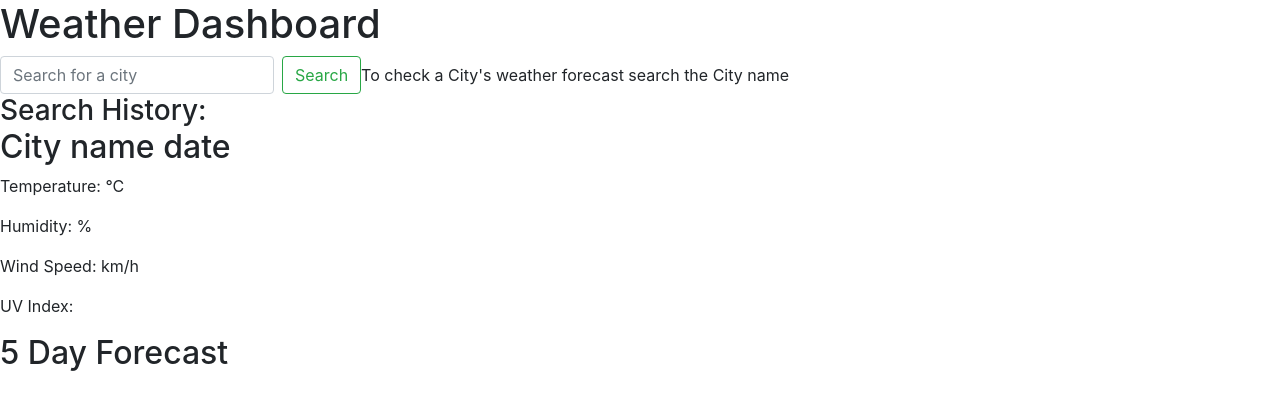
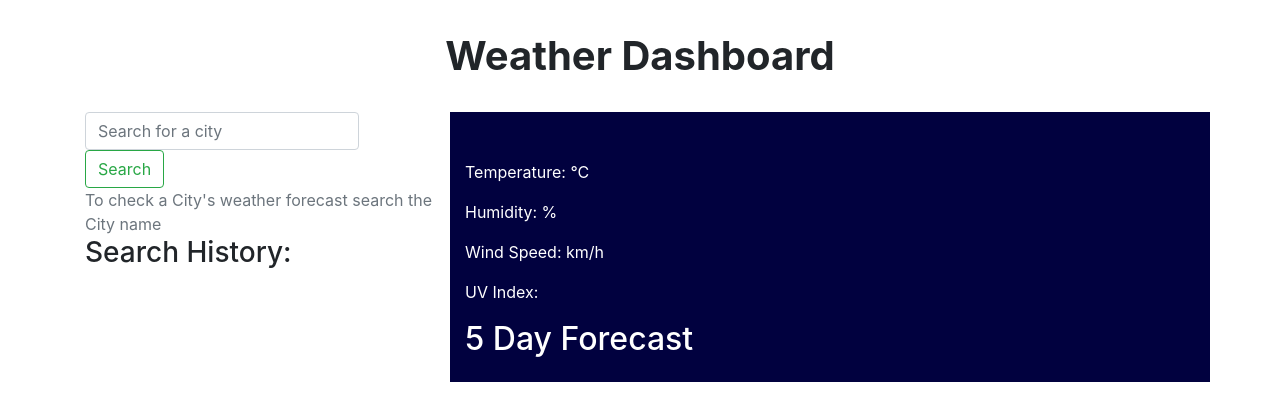
Before and after one commit to ClareRadtke/WeatherApp, a plain HTML site: page index.html in a window 1280 px wide. Drawn offline with nearby package versions, Linux system fonts and the light colour scheme.

Commit message:
Styling WIP. MVP achieved

```diff
--- a/assets/css/styles.css
+++ b/assets/css/styles.css
@@ -0,0 +1,26 @@
+header {
+  margin: 2em 0;
+}
+
+main {
+  color: white;
+  background-color: rgb(1, 1, 63);
+  padding-top: 1em;
+  padding-bottom: 1em;
+
+}
+
+#dailyForecast li {
+  color: white;
+  background-color: rgb(4, 37, 99);
+}
+
+#uvIndex {
+  padding: 0 .5em;
+}
+
+.list-group-item {
+  padding-left: .5em;
+  padding-right: 0;
+  margin-right: .5em;
+}
--- a/assets/scripts/script.js
+++ b/assets/scripts/script.js
@@ -2,9 +2,8 @@
 // disable search button until page loads info from last search
 // if <h2>City name<h2> matches last search value then search button active,
 // if not then disable search button, **always have active on page load & reload
-// manage any errors with throw and catch - ensure user gets notified
-
 //potential errors **entering a search term that is not a city
+//- if 202 returned then push to search histroy else alert "please enter a city name to view the forecast"
 
 const now = moment();
 const date = now.format("ddd, DD MMM YYYY");
--- a/index.html
+++ b/index.html
@@ -11,77 +11,45 @@
 
 <body>
   <header>
-    <h1>Weather Dashboard</h1>
+    <h1 class="text-center font-weight-bold">Weather Dashboard</h1>
   </header>
-
-  <aside>
+  <div id="mainContent" class="container">
+    <div class="row justify-content-between">
+      <aside class="col-sm-6 col-lg-4">
         <form class="form-inline my-2 my-lg-0" id="searchForm">
 
           <input id="search" name="search" class="form-control mr-sm-2" type="search" placeholder="Search for a city" aria-label="Search" pattern="[A-z\s\W]*">
           <button id="search-btn" class="btn btn-outline-success my-2 my-sm-0" type="button">Search</button>
-      <label for="search">To check a City's weather forecast search the City name</label>
+          <label for="search" class="text-muted">To check a City's weather forecast search the City name</label>
         </form>
 
         <div id="history" class="list-group-flush">
           <h3 class="list-group">Search History:</h3>
-      <!-- <a href="#" class="list-group-item list-group-item-action">search 1</a>
-      <a href="#" class="list-group-item list-group-item-action">search 2</a>
-      <a href="#" class="list-group-item list-group-item-action">search 3</a>
-      <a href="#" class="list-group-item list-group-item-action">search 4</a> -->
+          <!-- Search history values display here -->
         </div>
-
       </aside>
 
-  <main>
-    <conatiner>
-      <h2>
-        <span id="cityName">City name </span>
-        <span id="todaysDate">date</span>
-        <img id="weatherIcon"></i>
-      </h2>
+      <main class="col-sm-12 col-lg-8">
+        <container>
+            <h2 id="cityName"></h2>
+            <span id="todaysDate"></span>
+            <img id="weatherIcon"/>
           <p>Temperature: <span id="temp"></span> °C</p>
           <p>Humidity: <span id="humidity"></span> %</p>
           <p>Wind Speed: <span id="windSpeed"></span> km/h</p>
           <p>UV Index: <span id="uvIndex"></span></p>
-    </conatiner>
+        </container>
 
-    <div>
+        <div id="dailyForecast">
           <h2>5 Day Forecast</h2>
           <ul id="forecastContainer" class="list-group list-group-horizontal">
-        <!-- <li class="list-group-item">
-          <h5 class="card-title">date</h5>
-          <i>weather indication icon</i>
-          <p class="card-text">Temp: <span></span> °C</p>
-          <p class="card-text">Humidity: <span></span> %</p>
-        </li>
-        <li class="list-group-item">
-          <h5 class="card-title">date</h5>
-          <i>weather indication icon</i>
-          <p class="card-text">Temp: <span></span> °C</p>
-          <p class="card-text">Humidity: <span></span> %</p>
-        </li>
-        <li class="list-group-item">
-          <h5 class="card-title">date</h5>
-          <i>weather indication icon</i>
-          <p class="card-text">Temp: <span></span> °C</p>
-          <p class="card-text">Humidity: <span></span> %</p>
-        </li>
-        <li class="list-group-item">
-          <h5 class="card-title">date</h5>
-          <i>weather indication icon</i>
-          <p class="card-text">Temp: <span></span> °C</p>
-          <p class="card-text">Humidity: <span></span> %</p>
-        </li>
-        <li class="list-group-item">
-          <h5 class="card-title">date</h5>
-          <i>weather indication icon</i>
-          <p class="card-text">Temp: <span></span> °C</p>
-          <p class="card-text">Humidity: <span></span> %</p>
-        </li> -->
+            <!-- Cards containing the forecast for the next 5 days display here -->
           </ul>
         </div>
+      </main>
+    </div>
+  </div>
 
-  </main>
 
   <script src="https://cdnjs.cloudflare.com/ajax/libs/moment.js/2.24.0/moment.min.js"></script>
   <script src="assets/scripts/script.js"></script>
```
Also changed, not shown: 1 other file. Lines whose indentation alone changed are shown as unchanged.
